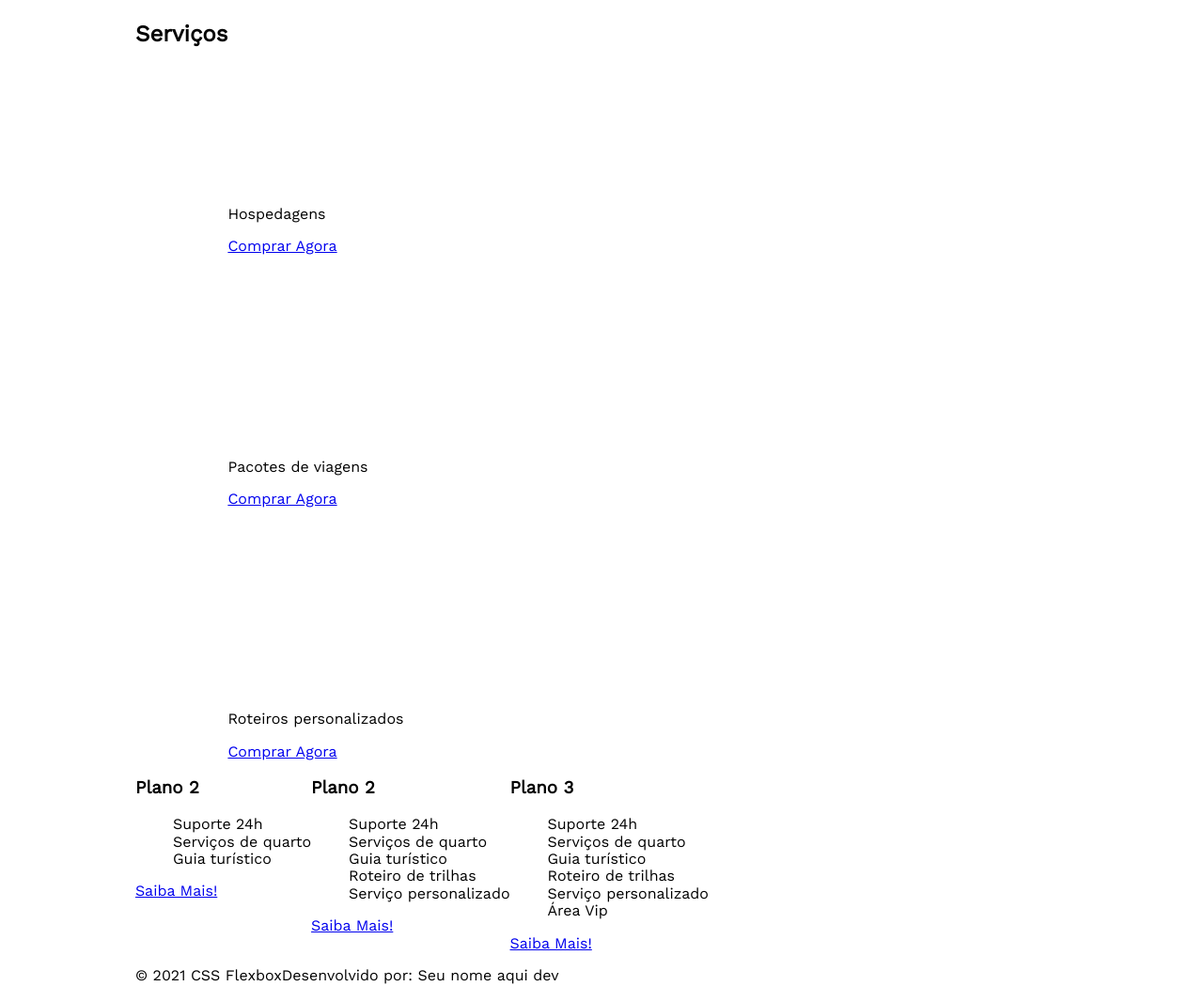
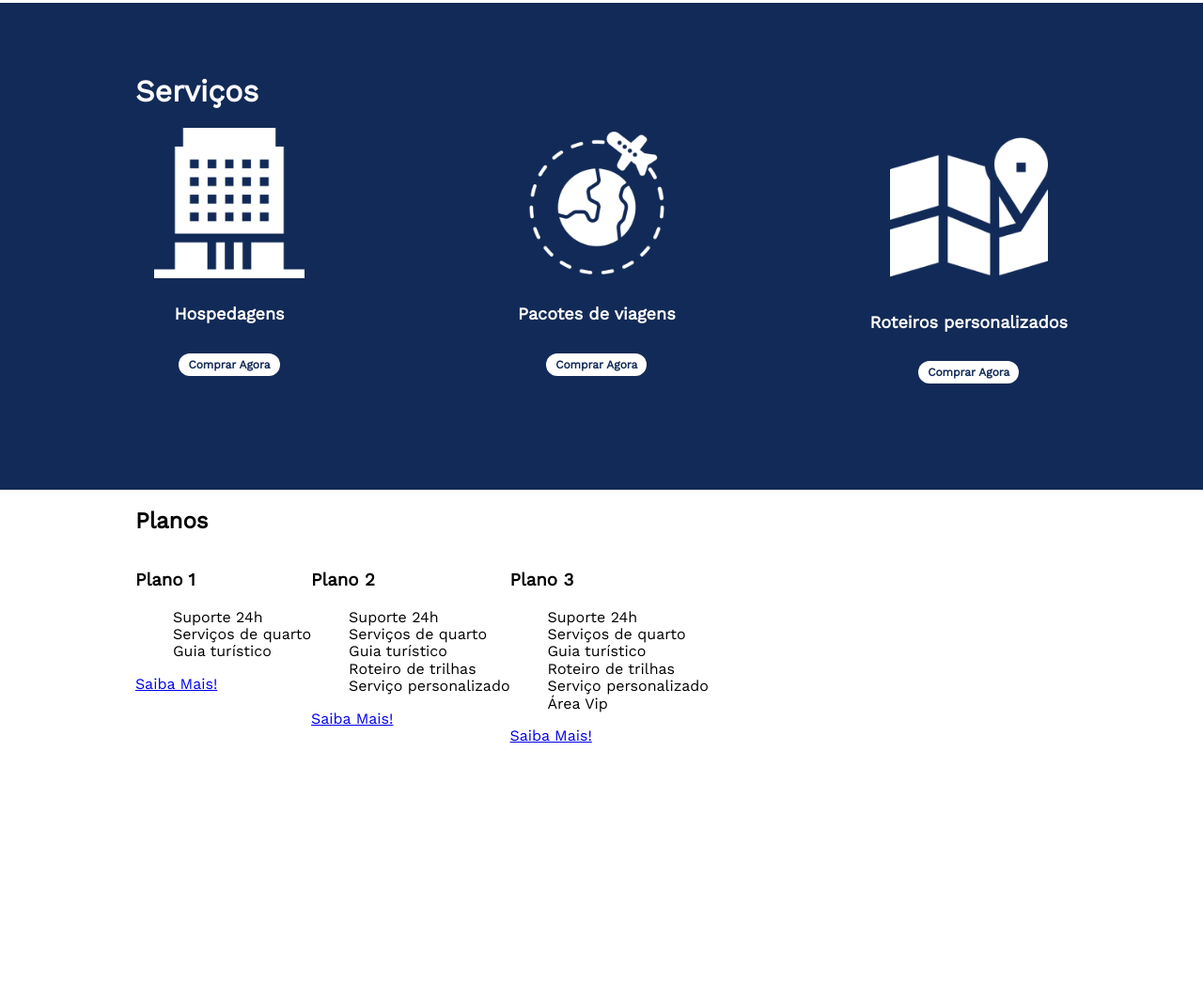
Before and after one commit to rafaapcode/landingPage-DIO, a plain HTML site: page index.html in a window 1280 px wide. Shown: the part 1188-2254 px from the top of the page at 94% size. Drawn offline with nearby package versions, Linux system fonts and the light colour scheme.

Commit message:
almost ready

```diff
--- a/assets/style.css
+++ b/assets/style.css
@@ -105,3 +105,65 @@ header .menu{
 #quem-somos img{
     min-width: 420px
 }
+
+.container-externo{
+    width: 100%;
+    background-color: #122A57;
+}
+
+#servicos{
+    flex-direction: column;
+    padding-top: 50px;
+    padding-bottom: 100px;
+}
+
+#servicos h2{
+    color: #fff;
+    font-size: 32px;
+    margin-bottom: 20px;
+}
+
+.list-servicos{
+    display: flex;
+    justify-content: space-between;
+}
+
+.list-servicos .item-servico{
+    text-align: center;
+}
+
+.item-servico a{
+    width: 220px;
+    background-color: #fff;
+    border-radius: 30px;
+    height: 50px;
+    text-align: center;
+    margin-top: 20px;
+    line-height: 50px;
+    padding: 5px 10px;
+    color: #122A57;
+    font-size: 12px;
+    text-decoration: none;
+    font-weight: 700;
+}
+
+.item-servico p{
+    font-weight: 700;
+    font-size: 18px;
+    color: #fff;
+    margin-top: 28px;
+}
+
+.item-servico img{
+    width: 80%;
+    margin: auto;
+}
+
+#planos{
+    flex-direction: column;
+    min-height: 100vh;
+}
+
+.list-planos{
+    display: flex;
+}
--- a/index.html
+++ b/index.html
@@ -14,7 +14,9 @@
 
     <header>
         <div class="flex-container menu">
-            <div><h1>FlexTurismos</h1></div>
+            <div>
+                <h1>FlexTurismos</h1>
+            </div>
             <ul class="list-items">
                 <li><a href="#quem-somos">Quem Somos</a></li>
                 <li><a href="#servicos">Serviços</a></li>
@@ -49,25 +51,26 @@
         </div>
     </div>
 
-    <div class="flex-container">
+    <div class="container-externo">
+        <div class="flex-container" id="servicos">
             <div>
                 <h2>Serviços</h2>
             </div>
 
-        <div>
-            <div>
+            <div class="list-servicos">
+                <div class="item-servico">
                     <div><img src="/images/icon-2.png" alt="hospedagens"></div>
                     <p>Hospedagens</p>
                     <a href="#">Comprar Agora</a>
                 </div>
 
-            <div>
+                <div class="item-servico">
                     <div><img src="/images/icon-1.png" alt="pacote de viagens"></div>
                     <p>Pacotes de viagens</p>
                     <a href="#">Comprar Agora</a>
                 </div>
 
-            <div>
+                <div class="item-servico">
                     <div><img src="/images/icon-3.png" alt="roteiros personalizados"></div>
                     <p>Roteiros personalizados</p>
                     <a href="#">Comprar Agora</a>
@@ -75,11 +78,13 @@
 
             </div>
         </div>
+    </div>
+    <div class="flex-container" id="planos">
+        <div><h2>Planos</h2></div>
+        <div class="list-planos">
 
-    <div class="flex-container">
-
-        <div>
-            <h3>Plano 2</h3>
+            <div class="item-plano">
+                <h3>Plano 1</h3>
                 <ul>
                     <li>Suporte 24h</li>
                     <li>Serviços de quarto</li>
@@ -88,7 +93,7 @@
                 <a href="#">Saiba Mais!</a>
             </div>
 
-        <div>
+            <div class="item-plano">
                 <h3>Plano 2</h3>
                 <ul>
                     <li>Suporte 24h</li>
@@ -100,7 +105,7 @@
                 <a href="#">Saiba Mais!</a>
             </div>
 
-        <div>
+            <div class="item-plano">
                 <h3>Plano 3</h3>
                 <ul>
                     <li>Suporte 24h</li>
@@ -113,6 +118,7 @@
                 <a href="#">Saiba Mais!</a>
             </div>
         </div>
+    </div>
 
     <footer class="flex-container">
         <p>&copy; 2021 CSS Flexbox</p>
```
Lines whose indentation alone changed are shown as unchanged.
